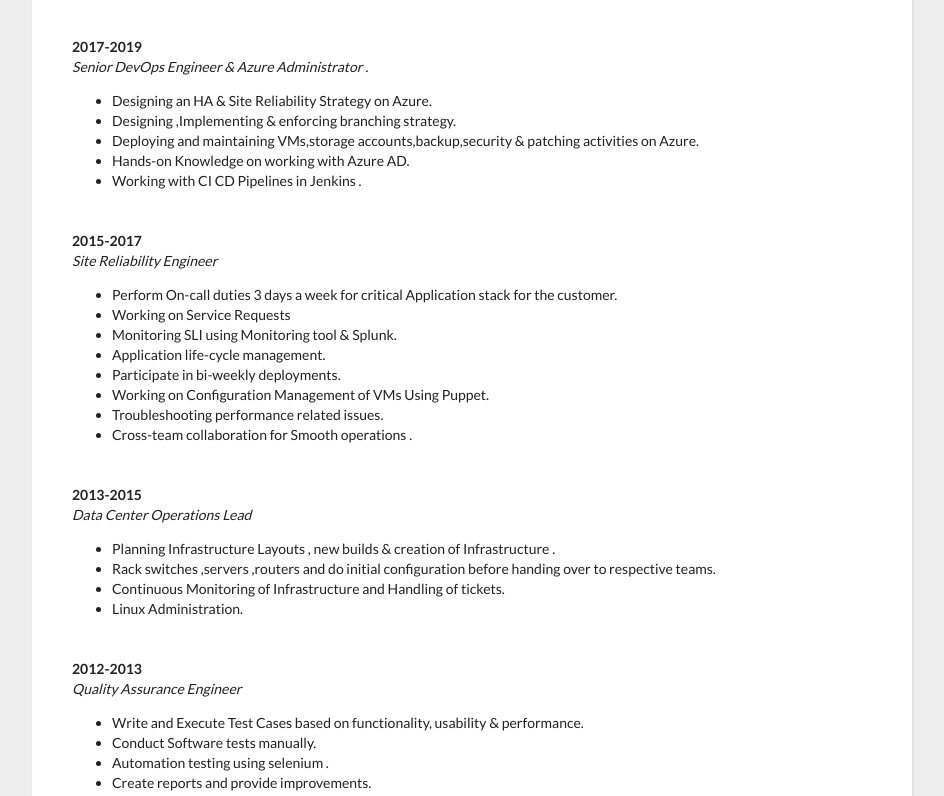
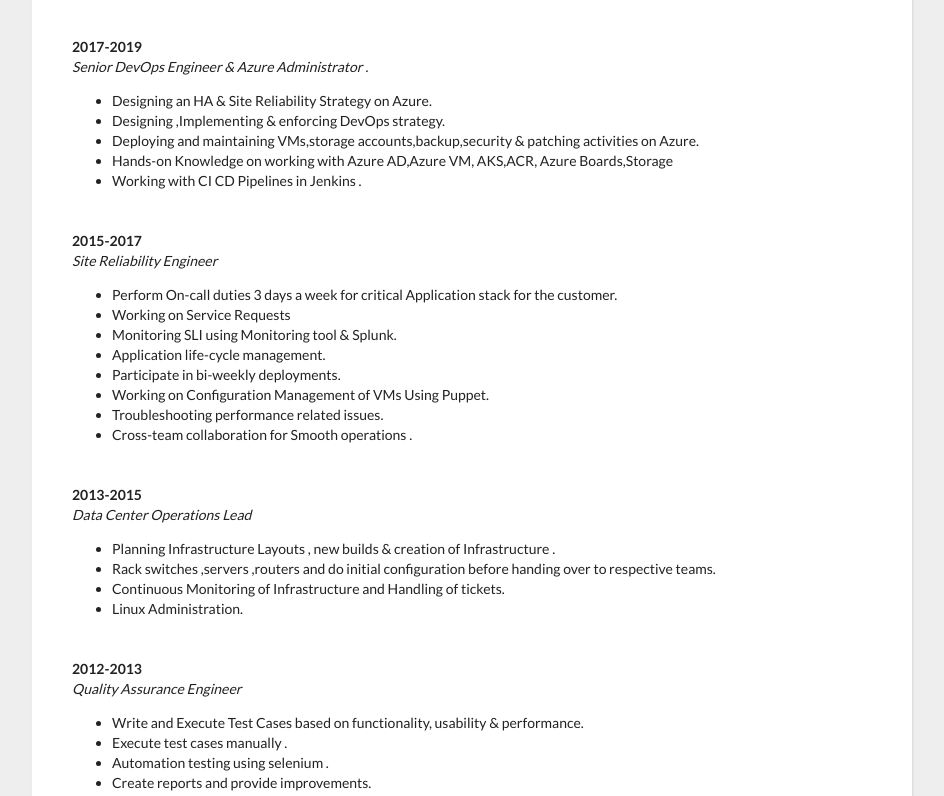
Before and after one commit to sidhardhadevops/Resume_Azure_Hosted, a plain HTML site: page staticPage/index.html in a window 1280 px wide. Shown: the part 732-1528 px from the top of the page, without its empty margins (168-1112 px from the left). Drawn offline with Linux system fonts and the light colour scheme; a script that the page names is missing.

Commit message:
Development (#2)
* added the job responsibilities of current role

* updated html

---------

Co-authored-by: sidhardhav <sidhardha.vaddi@gmail.com>

```diff
--- a/staticPage/index.html
+++ b/staticPage/index.html
@@ -19,7 +19,7 @@
     <div class="contact-info">
       <span class="email-val"><a href="https://www.linkedin.com/in/sidhardhavaddi/" target="_blank">LinkedIn</a></span>
       <span class="separator"></span>
-      <span class="email-val"><a href="https://github.com/sidhardhav" target="_blank">GitHub</a></span>
+      <span class="email-val"><a href="https://github.com/sidhardhadevops/" target="_blank">GitHub</a></span>
       <span class="separator"></span>
       <span class="email-val"><a href="https://twitter.com/sidhardha_vaddi" target="_blank">Twitter</a></span>
       <span class="separator"></span>
@@ -70,9 +70,9 @@
             <div class="text">
                 <ul>
                   <li>Designing an HA & Site Reliability Strategy on Azure. </li>
-                  <li>Designing ,Implementing & enforcing branching strategy. </li>
+                  <li>Designing ,Implementing & enforcing DevOps strategy. </li>
                   <li>Deploying and maintaining VMs,storage accounts,backup,security & patching activities on Azure. </li>
-                  <li>Hands-on Knowledge on working with Azure AD. </li>
+                  <li>Hands-on Knowledge on working with Azure AD,Azure VM, AKS,ACR, Azure Boards,Storage </li>
                   <li>Working with CI CD Pipelines in Jenkins . </li>
                 </ul>
             </div>
@@ -111,7 +111,7 @@
             <div class="text">
                 <ul>
                   <li>Write and Execute Test Cases based on functionality, usability & performance. </li>
-                  <li>Conduct Software tests manually.  </li>
+                  <li>Execute test cases manually .  </li>
                   <li>Automation testing using selenium . </li>
                   <li>Create reports and provide improvements. </li>
                 </ul>
```
